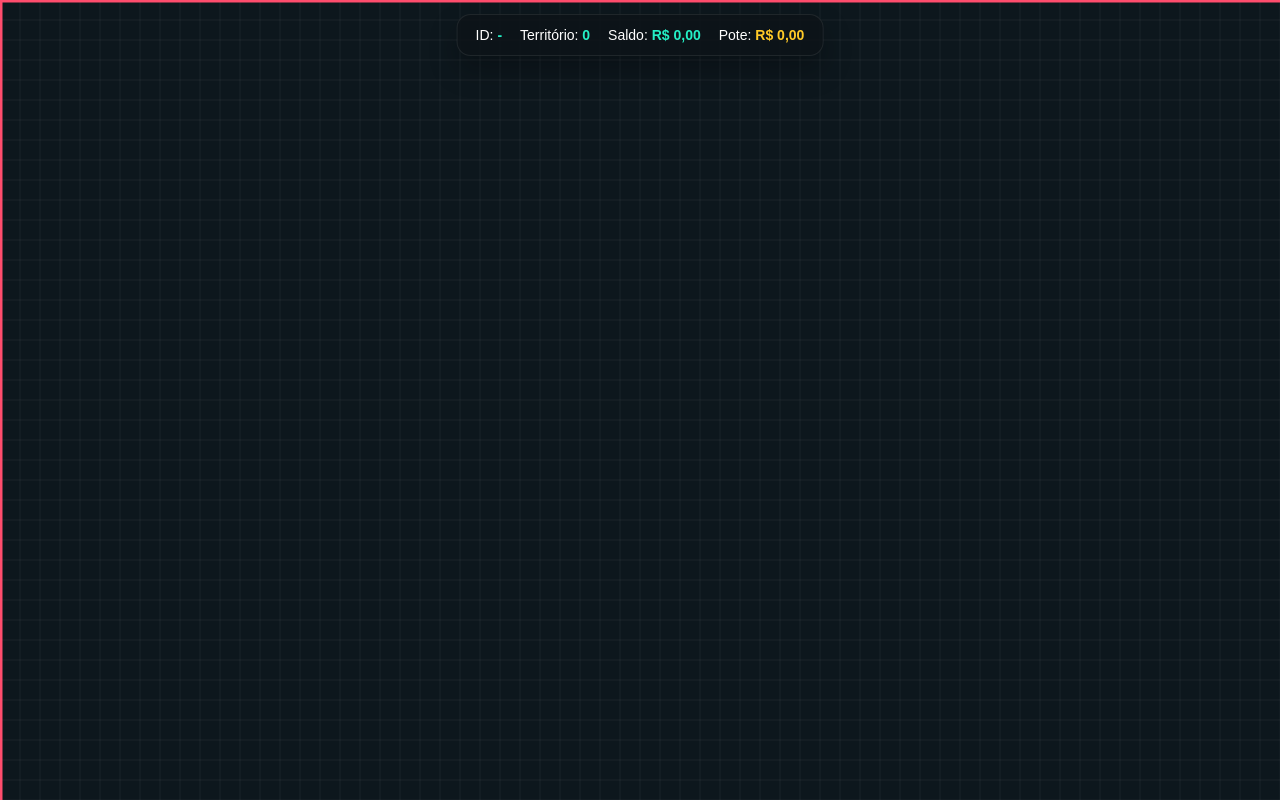
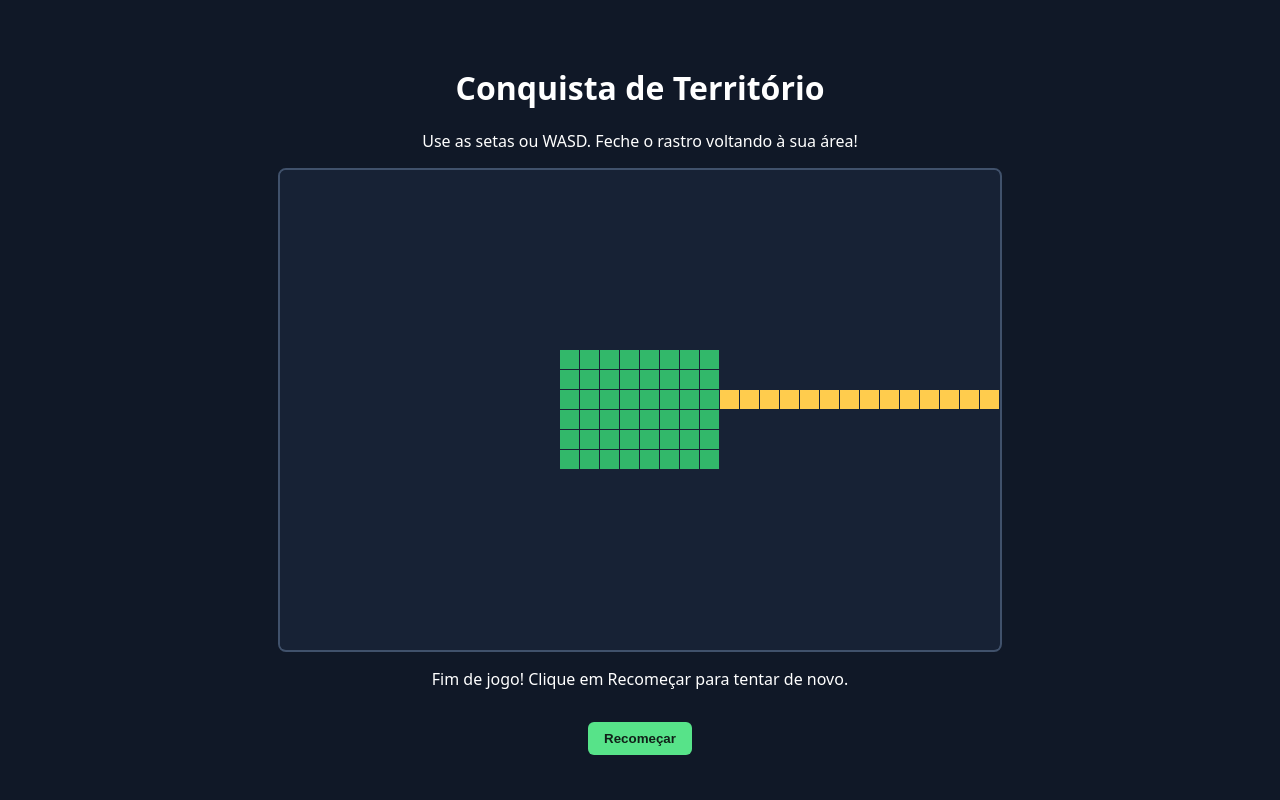
Before and after one commit to tacadaonline/papper.pix, a website: page index.html in a window 1280 px wide. Drawn offline with Linux system fonts and the light colour scheme.

Commit message:
Refactor index.html for game interface improvements
Updated HTML structure and styles for the game interface, including title change and layout adjustments.

```diff
--- a/index.html
+++ b/index.html
@@ -1,328 +1,223 @@
 <!DOCTYPE html>
 <html lang="pt-BR">
 <head>
-  <meta charset="UTF-8" />
-  <meta name="viewport" content="width=device-width, initial-scale=1.0, maximum-scale=1.0, user-scalable=no" />
-  <title>Paper.io Clone</title>
+  <meta charset="UTF-8">
+  <meta name="viewport" content="width=device-width, initial-scale=1">
+  <title>Conquista de Território</title>
   <style>
-    :root {
-      --bg: #090e14;
-      --panel: rgba(12, 18, 24, 0.85);
-      --line: rgba(255,255,255,0.08);
-      --accent: #23f0c3;
-      --bg: #080d13;
-      --panel: rgba(13, 19, 24, 0.85);
-      --line: rgba(255,255,255,0.08);
-      --accent: #24f0c6;
-      --gold: #ffca28;
-      --danger: #ff4d6d;
+    body {
+      margin: 0;
+      min-height: 100vh;
+      display: grid;
+      place-items: center;
+      background: #101827;
+      color: white;
+      font: 16px system-ui, sans-serif;
     }
 
-    * { box-sizing: border-box; }
-
-    html, body {
-      margin: 0;
-      width: 100%;
-      height: 100%;
-      overflow: hidden;
-      background: radial-gradient(circle at top, #111b25 0%, var(--bg) 100%);
-      background: radial-gradient(circle at top, #101b25 0%, var(--bg) 100%);
-      color: white;
-      font-family: Arial, Helvetica, sans-serif;
-      touch-action: none;
-    }
-
-    #hud {
-      position: fixed;
-      top: 14px;
-      left: 50%;
-      transform: translateX(-50%);
-      display: flex;
-      gap: 18px;
-      align-items: center;
-      padding: 12px 18px;
-      border-radius: 14px;
-      border: 1px solid var(--line);
-      background: var(--panel);
-      box-shadow: 0 14px 28px rgba(0,0,0,0.25);
-      z-index: 30;
-      font-size: 14px;
-      white-space: nowrap;
-    }
-
-    .tag { font-weight: 700; }
-    .accent { color: var(--accent); }
-    .gold { color: var(--gold); }
-
+    main { text-align: center; padding: 20px; }
     canvas {
       display: block;
-      width: 100vw;
-      height: 100vh;
-      background: #0f171d;
-      cursor: crosshair;
+      max-width: 100%;
+      border: 2px solid #40516b;
+      border-radius: 8px;
+      background: #172235;
     }
+    button {
+      margin-top: 14px;
+      padding: 9px 16px;
+      border: 0;
+      border-radius: 6px;
+      background: #57e389;
+      color: #102018;
+      font-weight: bold;
+      cursor: pointer;
+    }
+    #status { min-height: 24px; }
   </style>
 </head>
 <body>
-  <div id="hud">
-    <div>ID: <span id="meuId" class="tag accent">-</span></div>
-    <div>Território: <span id="score" class="tag accent">0</span></div>
-    <div>Saldo: <span id="saldo" class="tag accent">R$ 0,00</span></div>
-    <div>Pote: <span id="pote" class="tag gold">R$ 0,00</span></div>
-  </div>
-
-  <canvas id="gameCanvas"></canvas>
+  <main>
+    <h1>Conquista de Território</h1>
+    <p>Use as setas ou WASD. Feche o rastro voltando à sua área!</p>
+    <canvas id="game"></canvas>
+    <p id="status"></p>
+    <button onclick="reiniciar()">Recomeçar</button>
+  </main>
 
   <script>
-    const canvas = document.getElementById('gameCanvas');
-    const ctx = canvas.getContext('2d');
+    const canvas = document.querySelector("#game");
+    const ctx = canvas.getContext("2d");
+    const statusEl = document.querySelector("#status");
 
-    let meuId = null;
-    let estadoServidor = {
-      players: {},
-      grid: {},
-      mapRows: 80,
-      mapCols: 80,
-      blockSize: 20,
-      pot: 0
+    const tamanho = 20;
+    const colunas = 36;
+    const linhas = 24;
+
+    canvas.width = colunas * tamanho;
+    canvas.height = linhas * tamanho;
+
+    let mapa, jogador, direcao, proximaDirecao, rastro, intervalo, acabou;
+
+    function reiniciar() {
+      clearInterval(intervalo);
+
+      mapa = Array.from({ length: linhas }, () => Array(colunas).fill(0));
+
+      // Área inicial
+      for (let y = 9; y <= 14; y++) {
+        for (let x = 14; x <= 21; x++) mapa[y][x] = 1;
+      }
+
+      jogador = { x: 18, y: 11 };
+      direcao = { x: 1, y: 0 };
+      proximaDirecao = { x: 1, y: 0 };
+      rastro = [];
+      acabou = false;
+
+      statusEl.textContent = "Território: 48 quadrados";
+      desenhar();
+      intervalo = setInterval(passo, 115);
+    }
+
+    function mudarDirecao(dx, dy) {
+      // Impede uma volta instantânea para trás
+      if (dx === -direcao.x && dy === -direcao.y) return;
+      proximaDirecao = { x: dx, y: dy };
+    }
+
+    document.addEventListener("keydown", (e) => {
+      const tecla = e.key.toLowerCase();
+      const controles = {
+        arrowup: [0, -1], w: [0, -1],
+        arrowdown: [0, 1], s: [0, 1],
+        arrowleft: [-1, 0], a: [-1, 0],
+        arrowright: [1, 0], d: [1, 0]
       };
 
-    let renderPlayers = {};
-    let particulas = [];
-    let pointer = null;
+      if (controles[tecla]) {
+        e.preventDefault();
+        mudarDirecao(...controles[tecla]);
+      }
+    });
 
-    function redimensionarCanvas() {
-      canvas.width = window.innerWidth;
-      canvas.height = window.innerHeight;
+    function passo() {
+      if (acabou) return;
+
+      direcao = proximaDirecao;
+      jogador.x += direcao.x;
+      jogador.y += direcao.y;
+
+      if (
+        jogador.x < 0 || jogador.x >= colunas ||
+        jogador.y < 0 || jogador.y >= linhas
+      ) {
+        fimDeJogo();
+        return;
       }
 
-    function criarParticulas(x, y, cor) {
-      for (let i = 0; i < 26; i++) {
-        particulas.push({
-          x,
-          y,
-          vx: (Math.random() - 0.5) * 5.7,
-          vy: (Math.random() - 0.5) * 5.7,
-          raio: Math.random() * 3 + 2,
-          cor,
-          alpha: 1,
-          vida: 0.04 + Math.random() * 0.04
-        });
+      const casa = mapa[jogador.y][jogador.x];
+
+      // Entrar no próprio rastro encerra a partida
+      if (casa === 2) {
+        fimDeJogo();
+        return;
+      }
+
+      if (casa === 1) {
+        if (rastro.length) conquistar();
+      } else {
+        mapa[jogador.y][jogador.x] = 2;
+        rastro.push({ x: jogador.x, y: jogador.y });
+      }
+
+      desenhar();
+    }
+
+    function conquistar() {
+      // Marca o exterior: espaços vazios alcançáveis pelas bordas.
+      const exterior = Array.from(
+        { length: linhas },
+        () => Array(colunas).fill(false)
+      );
+      const fila = [];
+
+      function adicionar(x, y) {
+        if (
+          x >= 0 && x < colunas && y >= 0 && y < linhas &&
+          !exterior[y][x] && mapa[y][x] === 0
+        ) {
+          exterior[y][x] = true;
+          fila.push({ x, y });
         }
       }
 
-    function atualizarHud() {
-      const player = estadoServidor.players[meuId];
-      if (player) {
-        document.getElementById('score').textContent = String(player.score || 0);
-        document.getElementById('saldo').textContent = `R$ ${(Number(player.balance || 0)).toFixed(2)}`;
+      for (let x = 0; x < colunas; x++) {
+        adicionar(x, 0);
+        adicionar(x, linhas - 1);
       }
-      document.getElementById('pote').textContent = `R$ ${(Number(estadoServidor.pot || 0)).toFixed(2)}`;
+      for (let y = 0; y < linhas; y++) {
+        adicionar(0, y);
+        adicionar(colunas - 1, y);
       }
 
-    function enviarDirecao(dx, dy) {
-      const ws = window.__ws;
-      if (!meuId || !ws || ws.readyState !== WebSocket.OPEN) return;
-      const length = Math.hypot(dx, dy);
-      if (length === 0) return;
-      ws.send(JSON.stringify({ type: 'move', dx: dx / length, dy: dy / length }));
+      for (let i = 0; i < fila.length; i++) {
+        const { x, y } = fila[i];
+        adicionar(x + 1, y);
+        adicionar(x - 1, y);
+        adicionar(x, y + 1);
+        adicionar(x, y - 1);
       }
 
-    function getCamera() {
-      const player = renderPlayers[meuId];
-      if (!player) return { x: 0, y: 0 };
-      return {
-        x: player.x - canvas.width / 2,
-        y: player.y - canvas.height / 2
-      };
+      // Converte o rastro e as áreas fechadas em território.
+      for (let y = 0; y < linhas; y++) {
+        for (let x = 0; x < colunas; x++) {
+          if (mapa[y][x] === 2 || (mapa[y][x] === 0 && !exterior[y][x])) {
+            mapa[y][x] = 1;
+          }
+        }
       }
 
-    function atualizarRender() {
-      const size = estadoServidor.blockSize || 20;
+      rastro = [];
 
-      Object.keys(estadoServidor.players).forEach((id) => {
-        const serverPlayer = estadoServidor.players[id];
-        if (!serverPlayer) return;
-
-        const alvoX = serverPlayer.x * size + size / 2;
-        const alvoY = serverPlayer.y * size + size / 2;
-
-        if (!renderPlayers[id]) {
-          renderPlayers[id] = {
-            x: alvoX,
-            y: alvoY,
-            color: serverPlayer.color,
-            alive: serverPlayer.alive,
-            score: serverPlayer.score || 0
-          };
-          return;
+      const total = mapa.flat().filter(casa => casa === 1).length;
+      statusEl.textContent =
+        `Território: ${total} quadrados (${Math.floor(total / (colunas * linhas) * 100)}%)`;
     }
 
-        const render = renderPlayers[id];
-        render.x += (alvoX - render.x) * 0.35;
-        render.y += (alvoY - render.y) * 0.35;
-        render.color = serverPlayer.color;
-        render.alive = serverPlayer.alive;
-        render.score = serverPlayer.score || 0;
-      });
-
-      Object.keys(renderPlayers).forEach((id) => {
-        if (!estadoServidor.players[id]) delete renderPlayers[id];
-      });
-
-      particulas.forEach((particula, index) => {
-        particula.x += particula.vx;
-        particula.y += particula.vy;
-        particula.alpha -= particula.vida;
-        if (particula.alpha <= 0) particulas.splice(index, 1);
-      });
+    function fimDeJogo() {
+      acabou = true;
+      statusEl.textContent = "Fim de jogo! Clique em Recomeçar para tentar de novo.";
+      desenhar();
     }
 
-    function desenharMapa() {
+    function desenhar() {
       ctx.clearRect(0, 0, canvas.width, canvas.height);
 
-      const size = estadoServidor.blockSize || 20;
-      const totalWidth = estadoServidor.mapCols * size;
-      const totalHeight = estadoServidor.mapRows * size;
-      const camera = getCamera();
+      for (let y = 0; y < linhas; y++) {
+        for (let x = 0; x < colunas; x++) {
+          if (mapa[y][x] === 1) ctx.fillStyle = "#32b86a";
+          else if (mapa[y][x] === 2) ctx.fillStyle = "#ffcc4d";
+          else ctx.fillStyle = "#172235";
 
-      ctx.save();
-      ctx.translate(-camera.x, -camera.y);
-
-      ctx.fillStyle = '#0d171d';
-      ctx.fillRect(0, 0, totalWidth, totalHeight);
-
-      ctx.strokeStyle = 'rgba(255,255,255,0.06)';
-      ctx.lineWidth = 1;
-      for (let r = 0; r <= estadoServidor.mapRows; r++) {
-        ctx.beginPath();
-        ctx.moveTo(0, r * size);
-        ctx.lineTo(totalWidth, r * size);
-        ctx.stroke();
+          ctx.fillRect(
+            x * tamanho, y * tamanho,
+            tamanho - 1, tamanho - 1
+          );
         }
-      for (let c = 0; c <= estadoServidor.mapCols; c++) {
-        ctx.beginPath();
-        ctx.moveTo(c * size, 0);
-        ctx.lineTo(c * size, totalHeight);
-        ctx.stroke();
       }
 
-      Object.keys(estadoServidor.grid).forEach((key) => {
-        const [row, col] = key.split(',').map(Number);
-        const cell = estadoServidor.grid[key];
-        if (!cell) return;
-        ctx.fillStyle = `${cell.color}${cell.kind === 'base' ? '55' : 'bb'}`;
-        ctx.fillRect(col * size, row * size, size, size);
-      });
-
-      ctx.strokeStyle = '#ff4d6d';
-      ctx.lineWidth = 5;
-      ctx.strokeRect(0, 0, totalWidth, totalHeight);
-
-      Object.values(renderPlayers).forEach((player) => {
-        if (!player || !player.alive) return;
-        const x = player.x - 16;
-        const y = player.y - 16;
-        ctx.fillStyle = player.color;
-        ctx.fillRect(x, y, 32, 32);
-        ctx.strokeStyle = '#ffffff';
-        ctx.lineWidth = 2;
-        ctx.strokeRect(x - 2, y - 2, 36, 36);
-      });
-
-      particulas.forEach((p) => {
-        ctx.save();
-        ctx.globalAlpha = p.alpha;
-        ctx.fillStyle = p.cor;
-        ctx.beginPath();
-        ctx.arc(p.x, p.y, p.raio, 0, Math.PI * 2);
-        ctx.fill();
-        ctx.restore();
-      });
-
-      ctx.restore();
+      // Jogador
+      ctx.fillStyle = "#ffffff";
+      ctx.fillRect(
+        jogador.x * tamanho + 3,
+        jogador.y * tamanho + 3,
+        tamanho - 6,
+        tamanho - 6
+      );
     }
 
-    function atualizarDirecaoMouse() {
-      if (!pointer || !meuId) return;
-      const player = renderPlayers[meuId];
-      if (!player) return;
-
-      const targetWorldX = player.x + (pointer.x - canvas.width / 2);
-      const targetWorldY = player.y + (pointer.y - canvas.height / 2);
-      const dx = targetWorldX - player.x;
-      const dy = targetWorldY - player.y;
-      enviarDirecao(dx, dy);
-    }
-
-    function gameLoop() {
-      atualizarDirecaoMouse();
-      atualizarRender();
-      desenharMapa();
-      requestAnimationFrame(gameLoop);
-    }
-
-    const local = window.location.hostname === 'localhost' || window.location.hostname === '127.0.0.1';
-    const wsUrl = local ? 'ws://localhost:8080' : window.location.origin.replace(/^http/, 'ws');
-    const ws = new WebSocket(wsUrl);
-    window.__ws = ws;
-
-    ws.onmessage = (event) => {
-      const data = JSON.parse(event.data);
-
-      if (data.type === 'init') {
-        meuId = data.id;
-        document.getElementById('meuId').textContent = meuId;
-        document.getElementById('saldo').textContent = `R$ ${(Number(data.balance || 0)).toFixed(2)}`;
-      }
-
-      if (data.type === 'update') {
-        const anterior = estadoServidor.players;
-        Object.keys(anterior).forEach((id) => {
-          const antigo = anterior[id];
-          const novo = data.gameState.players[id];
-          if (antigo && antigo.alive && novo && !novo.alive) {
-            const px = antigo.x * (estadoServidor.blockSize || 20) + 12;
-            const py = antigo.y * (estadoServidor.blockSize || 20) + 12;
-            criarParticulas(px, py, antigo.color);
-          }
-        });
-
-        estadoServidor = data.gameState;
-        atualizarHud();
-      }
-
-      if (data.type === 'gameOver' && data.id === meuId) {
-        alert('💥 Você morreu! Recarregando partida...');
-        location.reload();
-      }
-    };
-
-    window.addEventListener('keydown', (event) => {
-      let dx = 0;
-      let dy = 0;
-
-      if (event.key === 'ArrowUp' || event.key.toLowerCase() === 'w') dy = -1;
-      if (event.key === 'ArrowDown' || event.key.toLowerCase() === 's') dy = 1;
-      if (event.key === 'ArrowLeft' || event.key.toLowerCase() === 'a') dx = -1;
-      if (event.key === 'ArrowRight' || event.key.toLowerCase() === 'd') dx = 1;
-
-      if (dx || dy) enviarDirecao(dx, dy);
-    });
-
-    window.addEventListener('pointermove', (event) => {
-      pointer = { x: event.clientX, y: event.clientY };
-    }, { passive: true });
-
-    window.addEventListener('touchmove', (event) => {
-      if (!event.touches || !event.touches[0]) return;
-      const touch = event.touches[0];
-      pointer = { x: touch.clientX, y: touch.clientY };
-    }, { passive: true });
-
-    window.addEventListener('resize', redimensionarCanvas);
-    redimensionarCanvas();
-    requestAnimationFrame(gameLoop);
+    reiniciar();
   </script>
 </body>
 </html>
```
Lines whose indentation alone changed are shown as unchanged.
